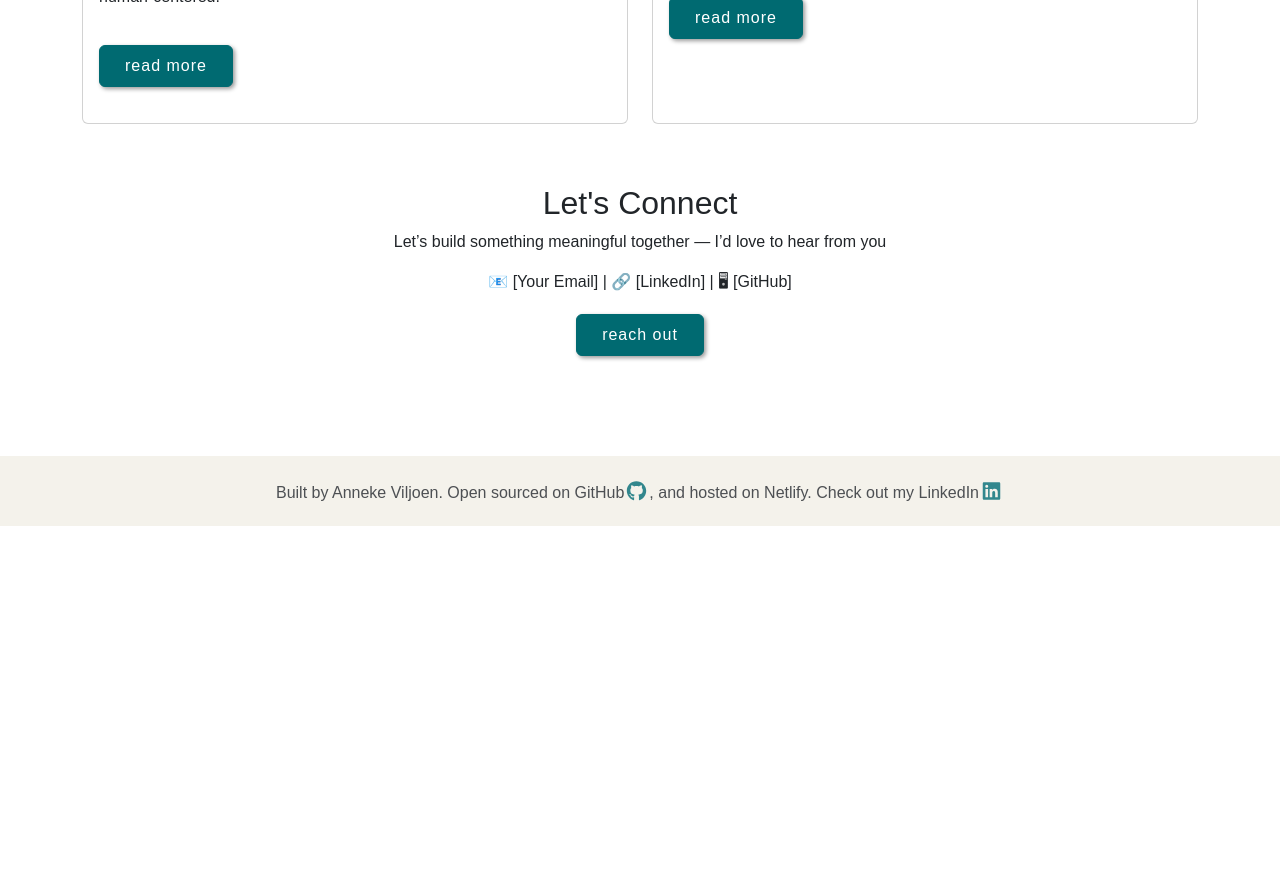
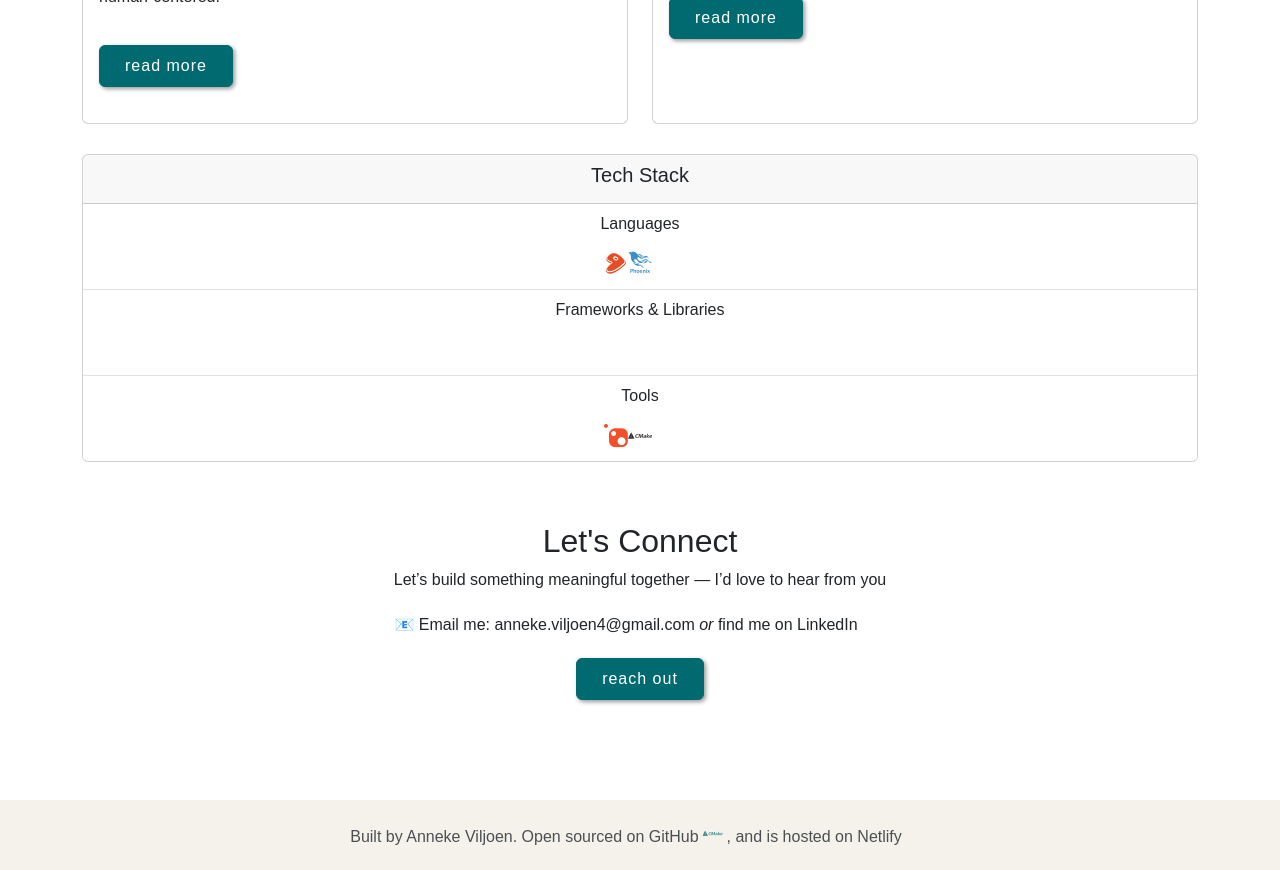
Before and after one commit to anneke44/my-profile-anneke-viljoen, a React (Create React App) app: page / in a window 1280 px wide. Shown: the part 780-1650 px from the top of the page. Before the commit the page ends 1306 px from the top, so only its background shows below. Built offline with nearby package versions, Linux system fonts and the light colour scheme.

Commit message:
Added page links and styled the contact section

```diff
--- a/package.json
+++ b/package.json
@@ -12,6 +12,7 @@
     "@testing-library/react": "^16.1.0",
     "@testing-library/user-event": "^13.2.1",
     "bootstrap": "5.3.7",
+    "devicon": "^2.17.0",
     "react": "^19.1.1",
     "react-dom": "^19.1.1",
     "react-router-dom": "^7.8.2",
--- a/src/Contact.js
+++ b/src/Contact.js
@@ -6,9 +6,16 @@ export default function Contact() {
     <div className="Contact">
       <h1 className="mb-4">Get in touch!</h1>
       <h3>Email</h3>
-      <p>anneke.viljoen4@gmail.com</p>
+      <p>📧 anneke.viljoen4@gmail.com</p>
       <h3>LinkedIn</h3>
-      <p>Link</p>
+      <a
+        href="https://github.com/anneke44"
+        target="_blank"
+        rel="noreferrer"
+        className="link-icon"
+      >
+        <i class="devicon-linkedin-plain"></i>
+      </a>
       <h3>Phone</h3>
       <p>+27 71 786 0727</p>
     </div>
--- a/src/Footer.css
+++ b/src/Footer.css
@@ -12,4 +12,6 @@
 .link-icon {
   color: #006a71;
   font-size: 20px;
+  text-decoration: none;
+  margin: 4px;
 }
--- a/src/Footer.js
+++ b/src/Footer.js
@@ -1,5 +1,4 @@
 import React from "react";
-import { FontAwesomeIcon } from "@fortawesome/react-fontawesome";
 import { library } from "@fortawesome/fontawesome-svg-core";
 import { fab } from "@fortawesome/free-brands-svg-icons";
 import "./Footer.css";
@@ -16,16 +15,18 @@ export default function Footer() {
         rel="noreferrer"
         className="link-icon"
       >
-        <FontAwesomeIcon icon="fa-brands fa-github" />
+        <i class="devicon-github-original"></i>
+
+        {/* <FontAwesomeIcon icon="fa-brands fa-github" /> */}
       </a>
-      , and hosted on Netlify. Check out my LinkedIn
+      , and is hosted on Netlify
       <a
         href="https://github.com/anneke44"
         target="_blank"
         rel="noreferrer"
         className="link-icon"
       >
-        <FontAwesomeIcon icon="fa-brands fa-linkedin" />
+        <i class="devicon-netlify-plain"></i>
       </a>
     </div>
   );
--- a/src/HomepageAbout.js
+++ b/src/HomepageAbout.js
@@ -14,9 +14,16 @@ export default function HomepageAbout() {
             development — building websites that are intuitive, engaging, and
             human-centered.
           </p>
-          <button id="launch-button" className="btn btn-branding">
-            read more
-          </button>
+          <a
+            id="button-link"
+            href="/about"
+            title="About Anneke"
+            className="text-decoration-none"
+          >
+            <button id="launch-button" className="btn btn-branding">
+              read more
+            </button>
+          </a>
         </div>
       </div>
     </div>
--- a/src/HomepageConnect.js
+++ b/src/HomepageConnect.js
@@ -9,10 +9,27 @@ export default function HomepageConnect() {
       <p>
         Let’s build something meaningful together — I’d love to hear from you
       </p>
-      <div>📧 [Your Email] | 🔗 [LinkedIn] | 🖥 [GitHub]</div>
-      <button id="launch-button" className="btn btn-branding">
-        reach out
-      </button>
+      <div>
+        📧 Email me: anneke.viljoen4@gmail.com <em>or</em> find me on LinkedIn
+        <a
+          href="https://github.com/anneke44"
+          target="_blank"
+          rel="noreferrer"
+          className="link-icon"
+        >
+          <i class="devicon-linkedin-plain"></i>
+        </a>
+      </div>
+      <a
+        id="button-link"
+        href="/contact"
+        title="Contact Anneke"
+        className="text-decoration-none"
+      >
+        <button id="launch-button" className="btn btn-branding">
+          reach out
+        </button>
+      </a>
     </div>
   );
 }
--- a/src/HomepageHero.js
+++ b/src/HomepageHero.js
@@ -3,6 +3,7 @@ import "./HomepageHero.css";
 import HomepageAbout from "./HomepageAbout";
 import HomepageProject from "./HomepageProject";
 import HomepageConnect from "./HomepageConnect";
+import HomepageTech from "./HomepageTech";
 
 export default function HomepageHero() {
   return (
@@ -23,7 +24,7 @@ export default function HomepageHero() {
         <div>
           <a
             id="button-link"
-            href="/contact.html"
+            href="/contact"
             title="Contact Anneke"
             className="text-decoration-none"
           >
@@ -41,6 +42,9 @@ export default function HomepageHero() {
           <div className="homepage-project col-6">
             <HomepageProject />
           </div>
+          <div className="homepage-tech col-12 text-center">
+            <HomepageTech />
+          </div>
           <div className="homepage-connect col-12 text-center">
             <HomepageConnect />
           </div>
--- a/src/HomepageProject.js
+++ b/src/HomepageProject.js
@@ -15,9 +15,16 @@ export default function HomepageProject() {
               <li>Project Three – A design experiment exploring [Z].</li>
             </ul>
           </p>
-          <button id="launch-button" className="btn btn-branding">
-            read more
-          </button>
+          <a
+            id="button-link"
+            href="/Profile"
+            title="Anneke Portfolio"
+            className="text-decoration-none"
+          >
+            <button id="launch-button" className="btn btn-branding">
+              read more
+            </button>
+          </a>
         </div>
       </div>
     </div>
--- /dev/null
+++ b/src/HomepageTech.css
@@ -0,0 +1,7 @@
+.HomepageTech {
+  margin-top: 30px;
+}
+.icons i {
+  font-size: 1.5rem;
+  transition: all 200ms ease-in-out;
+}
--- /dev/null
+++ b/src/HomepageTech.js
@@ -0,0 +1,49 @@
+import React from "react";
+import "devicon/devicon.min.css";
+import "./HomepageTech.css";
+
+export default function HomepageTech() {
+  return (
+    <div className="HomepageTech">
+      <div className="card">
+        <div className="card-header">
+          <h5>Tech Stack</h5>
+        </div>
+        <ul className="list-group list-group-flush">
+          <li className="list-group-item">
+            <div className="stack-category">
+              <p>Languages</p>
+              <div className="icons">
+                <i className="devicon-html5-plain colored" title="HTML5"></i>
+                <i className="devicon-css3-plain colored" title="CSS3"></i>
+                <i
+                  className="devicon-javascript-plain colored"
+                  title="JavaScript"
+                ></i>
+              </div>
+            </div>
+          </li>
+          <li className="list-group-item">
+            <div className="stack-category">
+              <p>Frameworks & Libraries</p>
+              <div className="icons">
+                <i className="devicon-react-original colored" title="React"></i>
+                <i className="devicon-nodejs-plain colored" title="Node.js"></i>
+              </div>
+            </div>
+          </li>
+          <li className="list-group-item">
+            <div className="stack-category">
+              <p>Tools</p>
+              <div className="icons">
+                <i className="devicon-git-plain colored" title="Git"></i>
+                <i className="devicon-github-original" title="GitHub"></i>
+                <i className="devicon-vscode-plain colored" title="VS Code"></i>
+              </div>
+            </div>
+          </li>
+        </ul>
+      </div>
+    </div>
+  );
+}
--- a/src/NavBar.js
+++ b/src/NavBar.js
@@ -36,7 +36,7 @@ export default function NavBar() {
                     isActive ? "active-link" : "page-link"
                   }
                 >
-                  profile
+                  portfolio
                 </NavLink>
               </li>
               <li>
```
Also changed, not shown: 1 other file (tests, documents, lock files or other folders).
